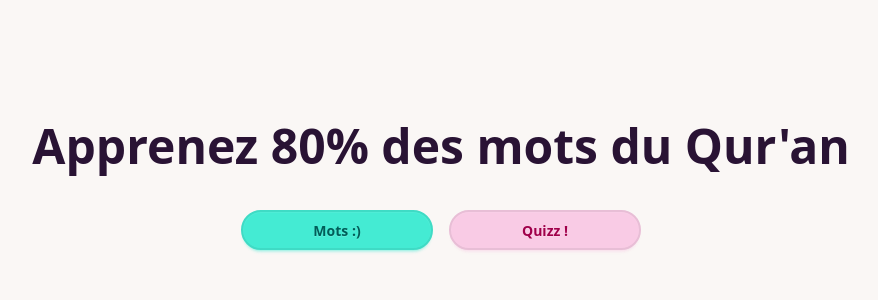
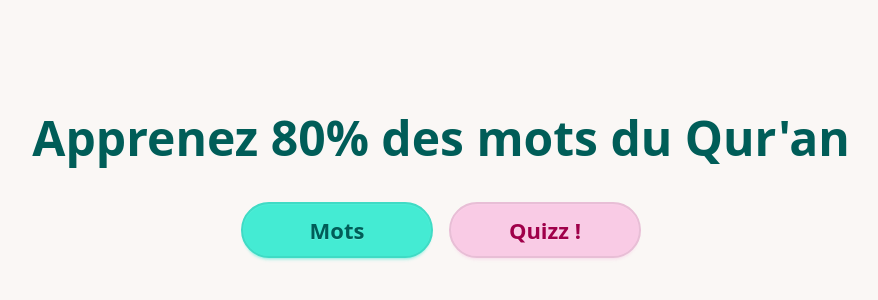
Before and after one commit to ShanAZIZ/mots-du-coran, a React (Vite) app: page / in a window 1280 px wide. Shown: the part 214-514 px from the top of the page, without its empty margins (199-1077 px from the left). Built offline with nearby package versions, Linux system fonts and the light colour scheme.

Commit message:
feat: backbutton

```diff
--- a/package.json
+++ b/package.json
@@ -10,6 +10,11 @@
     "preview": "vite preview"
   },
   "dependencies": {
+    "@fortawesome/fontawesome-svg-core": "^7.1.0",
+    "@fortawesome/free-brands-svg-icons": "^7.1.0",
+    "@fortawesome/free-regular-svg-icons": "^7.1.0",
+    "@fortawesome/free-solid-svg-icons": "^7.1.0",
+    "@fortawesome/react-fontawesome": "^3.1.1",
     "@tailwindcss/vite": "^4.1.17",
     "react": "^19.2.0",
     "react-dom": "^19.2.0",
--- /dev/null
+++ b/src/components/BackButton.tsx
@@ -0,0 +1,14 @@
+import { faArrowLeft } from "@fortawesome/free-solid-svg-icons";
+import { FontAwesomeIcon } from "@fortawesome/react-fontawesome";
+
+import { useNavigate } from "react-router";
+
+export const BackButton = () => {
+let navigate = useNavigate();
+
+  return (
+    <div className="btn" onClick={() => navigate(-1)}>
+      <FontAwesomeIcon icon={faArrowLeft} />
+    </div>
+  );
+};
--- a/src/pages/HomePage.tsx
+++ b/src/pages/HomePage.tsx
@@ -3,14 +3,14 @@ import { Link } from "react-router";
 export function HomePage() {
   return (
     <main className="min-h-screen flex flex-col items-center justify-center px-4">
-      <h1 className="text-3xl md:text-5xl font-bold text-center mb-10">
+      <h1 className="text-3xl md:text-5xl font-bold text-center text-primary-content mb-10">
         Apprenez 80% des mots du Qur&apos;an
       </h1>
       <div className="flex flex-col md:flex-row gap-4">
-        <Link to="/mots" className="btn btn-primary w-48 text-center">
-          Mots :)
+        <Link to="/mots" className="btn btn-primary btn-xl w-48 text-center">
+          Mots
         </Link>
-        <Link to="/quizz" className="btn btn-secondary w-48 text-center">
+        <Link to="/quizz" className="btn btn-secondary btn-xl w-48 text-center">
           Quizz !
         </Link>
       </div>
--- a/src/pages/WordsPage.tsx
+++ b/src/pages/WordsPage.tsx
@@ -5,6 +5,7 @@ import type { ArabicWord } from "../type";
 import { SearchBar } from "../components/SearchBar";
 import { LoadingPage } from "./LoadingPage";
 import { ErrorPage } from "./ErrorPage";
+import { BackButton } from "../components/BackButton";
 
 export function WordsPage() {
   const [words, setWords] = useState<ArabicWord[]>([]);
@@ -13,10 +14,10 @@ export function WordsPage() {
   const [search, setSearch] = useState("");
 
   const filteredWords = words.filter((w) => {
-    // TODO meilleure recherche
-    const q = search.toLowerCase().trim();
+    // TODO meilleure recherche https://fr.wikipedia.org/wiki/Normalisation_Unicode
+    const q = search.toLowerCase().trim().normalize("NFC")
     return (
-      w.arabicWord.toLowerCase().includes(q) ||
+      w.arabicWord.toLowerCase().normalize("NFC").includes(q) ||
       w.translation.toLowerCase().includes(q)
     );
   });
@@ -44,7 +45,9 @@ export function WordsPage() {
   if (error) <ErrorPage />
 
   return (
+
     <main className="min-h-screen xl:mx-36 px-4 py-6">
+      <BackButton />
       <SearchBar value={search} onChange={setSearch} />
       <div className="grid grid-cols-1 gap-4 md:grid-cols-2 lg:grid-cols-3 xl:grid-cols-4">
         {filteredWords.map((word) => (
@@ -55,5 +58,5 @@ export function WordsPage() {
         ))}
       </div>
     </main>
-  );
+  )
 }
```
Also changed, not shown: 2 other files (tests, documents, lock files or other folders).
